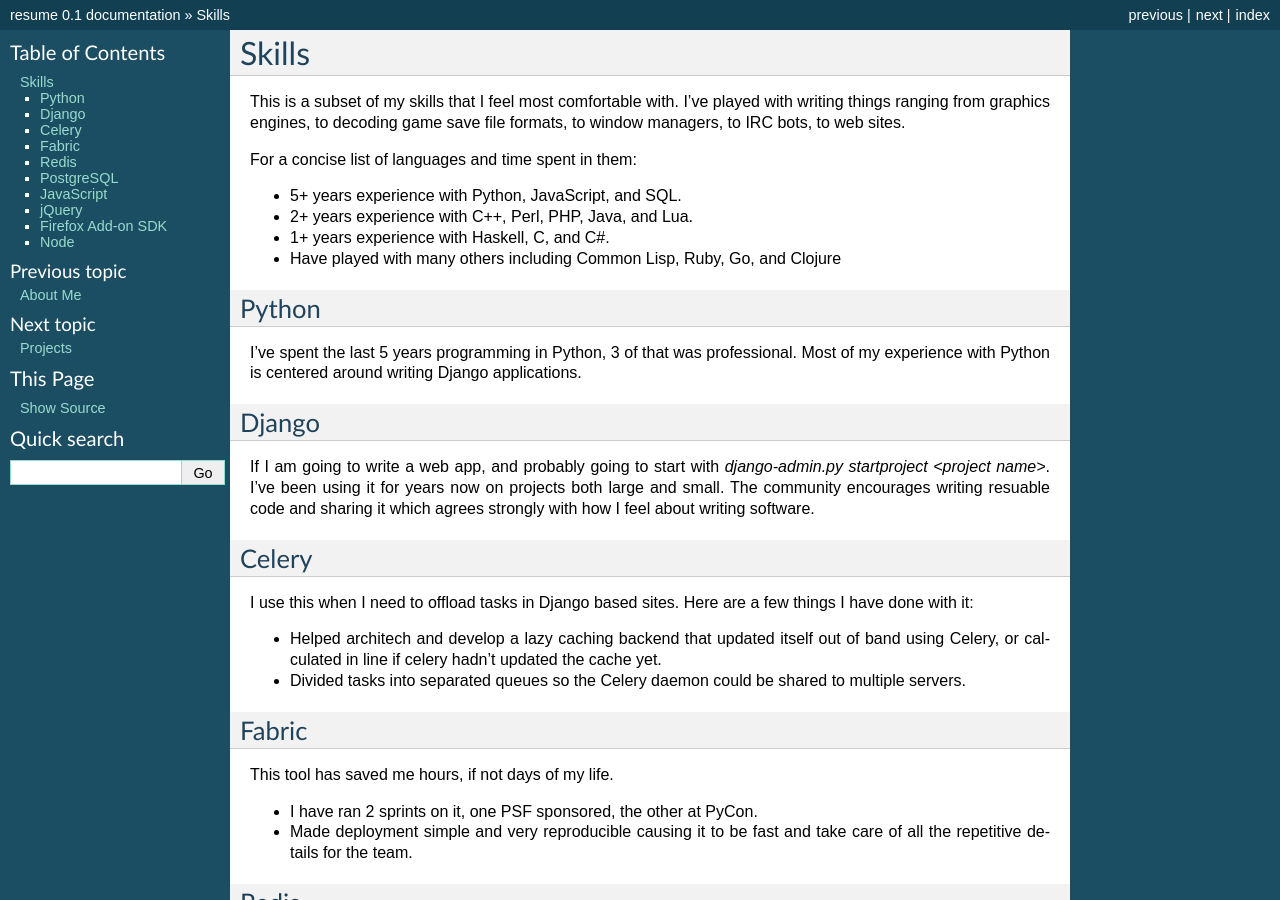
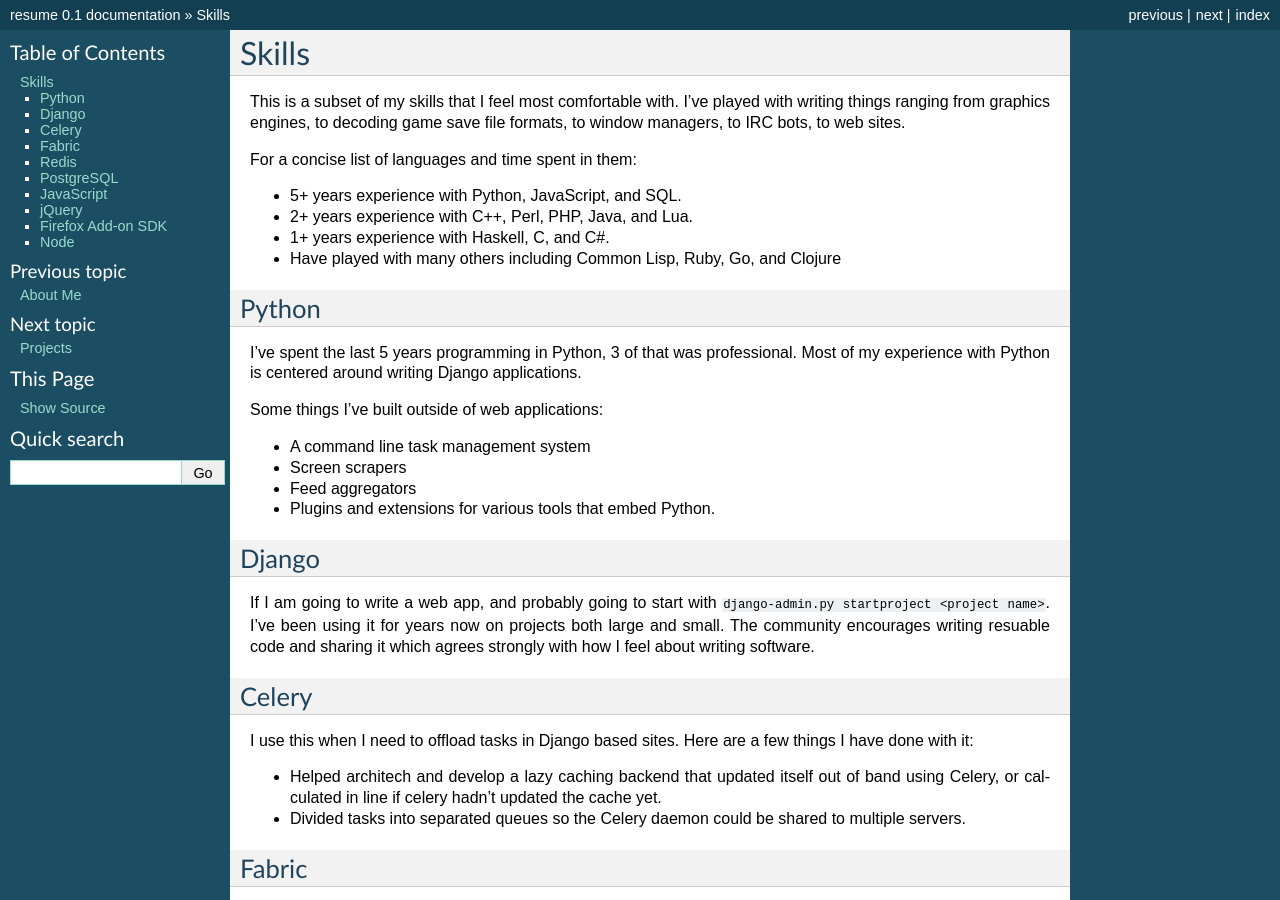
Before and after one commit to wraithan/resume, a Sphinx documentation site: the page built from docs/skills.rst, in a window 1280 px wide and 900 px high. Built offline with Sphinx 7.4.7, drawn with Linux system fonts in a browser that asks for light colours.

Commit message:
python skill

```diff
--- a/docs/skills.rst
+++ b/docs/skills.rst
@@ -21,12 +21,19 @@
 professional. Most of my experience with Python is centered around
 writing Django applications.
 
+Some things I've built outside of web applications:
+
+* A command line task management system
+* Screen scrapers
+* Feed aggregators
+* Plugins and extensions for various tools that embed Python.
+
 ######
 Django
 ######
 
 If I am going to write a web app, and probably going to start with
-`django-admin.py startproject <project name>`. I've been using it for
+``django-admin.py startproject <project name>``. I've been using it for
 years now on projects both large and small. The community encourages
 writing resuable code and sharing it which agrees strongly with how I
 feel about writing software.
```
